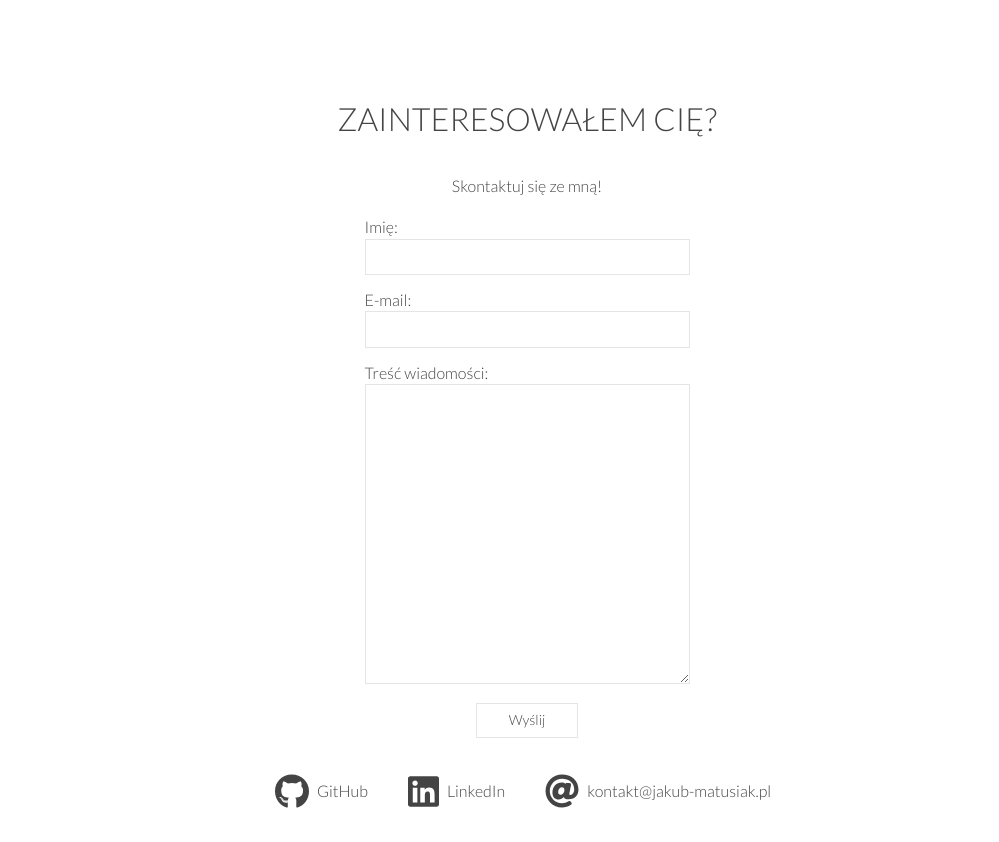
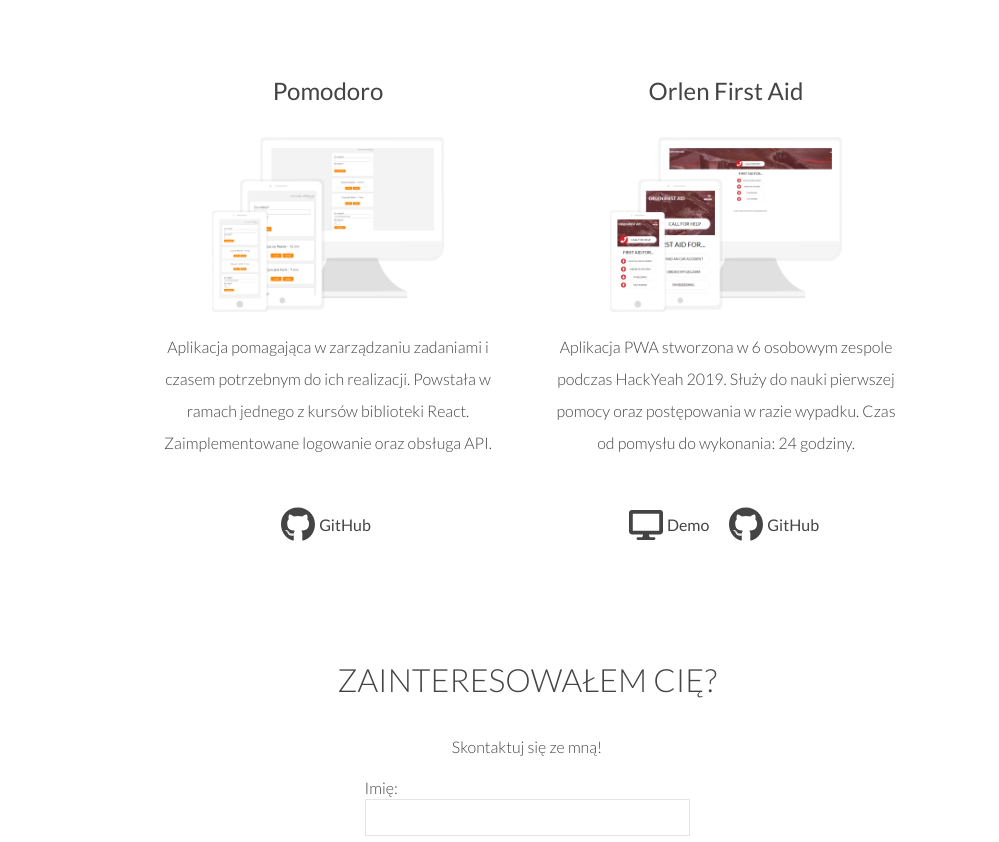
Before and after one commit to jakub-matusiak/portfolio, a website: page src/content/index.html in a window 1280 px wide. Shown: the part 4135-4977 px from the top of the page, without its empty margins (113-1112 px from the left). Drawn offline with nearby package versions, Linux system fonts and the light colour scheme; files that its build step writes are made by us from their sources; files whose address does not match are found by name.

Commit message:
Add new projects

```diff
--- a/src/content/index.html
+++ b/src/content/index.html
@@ -224,6 +224,33 @@
             </div>
           </div>
         </section>
+        <section class="section__item">
+          <h3 class="section__project">Pomodoro</h3>
+          <img src="assets/img/project-7.png" alt="" class="section__image">
+          <p class="section__paragraph section__paragraph--project">
+            Aplikacja pomagająca w zarządzaniu zadaniami i czasem potrzebnym do ich realizacji. Powstała w ramach jednego z kursów biblioteki React. Zaimplementowane logowanie oraz obsługa API.
+          </p>
+          <div class="preview">
+            <div class="preview__container">
+              <img src="assets/img/github.svg" alt="" class="preview__image"><a href="https://github.com/jakub-matusiak/pomodoro" class="preview__link">GitHub</a>
+            </div>
+          </div>
+        </section>
+        <section class="section__item">
+          <h3 class="section__project">Orlen First Aid</h3>
+          <img src="assets/img/project-8.png" alt="" class="section__image">
+          <p class="section__paragraph section__paragraph--project">
+            Aplikacja PWA stworzona w 6 osobowym zespole podczas HackYeah 2019. Służy do nauki pierwszej pomocy oraz postępowania w razie wypadku. Czas od pomysłu do wykonania: 24 godziny.
+          </p>
+          <div class="preview">
+            <div class="preview__container">
+              <img src="assets/img/demo.svg" alt="" class="preview__image"><a href="https://jakub-matusiak.github.io/orlen-first-aid/" class="preview__link">Demo</a>
+            </div>
+            <div class="preview__container">
+              <img src="assets/img/github.svg" alt="" class="preview__image"><a href="https://github.com/jakub-matusiak/orlen-first-aid" class="preview__link">GitHub</a>
+            </div>
+          </div>
+        </section>
       </div>
     </section>
     <section class="section" id="kontakt">
```
Also changed, not shown: src/assets/img/project-7.png (added), src/assets/img/project-8.png (added).
